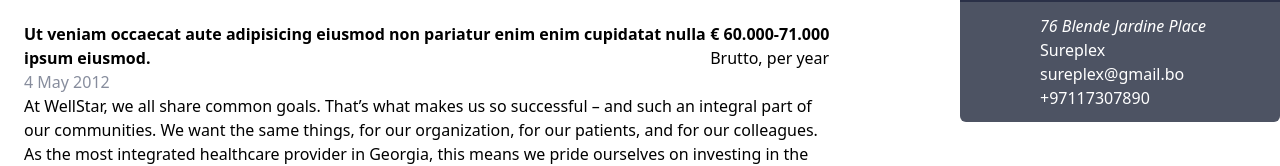
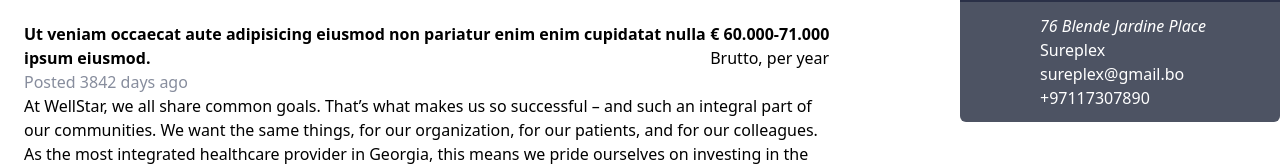
Before and after one commit to Samwa-ua/nextjs-joblist-task, a Next.js app: page /635ee6d304601d61a71951f6 in a window 1280 px wide. Shown: the part 166-332 px from the top of the page. Built offline with nearby package versions, Linux system fonts and the light colour scheme.

Commit message:
feat: Add function to count days from a date post was created

```diff
--- a/components/JobDetail.tsx
+++ b/components/JobDetail.tsx
@@ -1,24 +1,14 @@
 import Link from "next/link";
 import Image from "next/image";
 import imageLoader from "../utils/imageLoader";
+import countDate from "../utils/countDate";
 
 const JobDetail = (props: any) => {
-  console.log(props.createdAt);
-
   const convertSalary = (salary: string) => {
     return salary
       .split("-")
       .map((el) => el.replace("k", ".000"))
       .join("-");
-  };
-
-  const convertDate = (isoDate: Date) => {
-    const date = new Date(isoDate);
-    return date.toLocaleDateString("en-Gb", {
-      day: "numeric",
-      month: "short",
-      year: "numeric",
-    });
   };
 
   return (
@@ -67,7 +57,7 @@ const JobDetail = (props: any) => {
           </div>
           <div>
             <p className="font-thin text-textFaint">
-              {convertDate(props.createdAt)}
+              {countDate(props.createdAt)}
             </p>
             <p>
               At WellStar, we all share common goals. That’s what makes us so
--- a/components/JobItem.tsx
+++ b/components/JobItem.tsx
@@ -1,5 +1,6 @@
 import Image from "next/image";
 import { useRouter } from "next/router";
+import countDate from "../utils/countDate";
 import imageLoader from "../utils/imageLoader";
 
 import Card from "./ui/Card";
@@ -75,7 +76,7 @@ const JobItem = (props: any) => {
                 {props.address}
               </address>
               <p className="font-thin text-textFaint ml-auto">
-                Posted 2 days ago
+                {countDate(props.createdAt)}
               </p>
             </div>
           </div>
--- /dev/null
+++ b/utils/countDate.ts
@@ -0,0 +1,8 @@
+const currentDate: any = new Date();
+const countDate = (startDate: any) => {
+    startDate = new Date(startDate);
+    const difference = (currentDate - startDate) / (1000 * 3600 * 24);
+    return `Posted ${Math.floor(difference)} days ago`;
+};
+
+export default countDate
```
